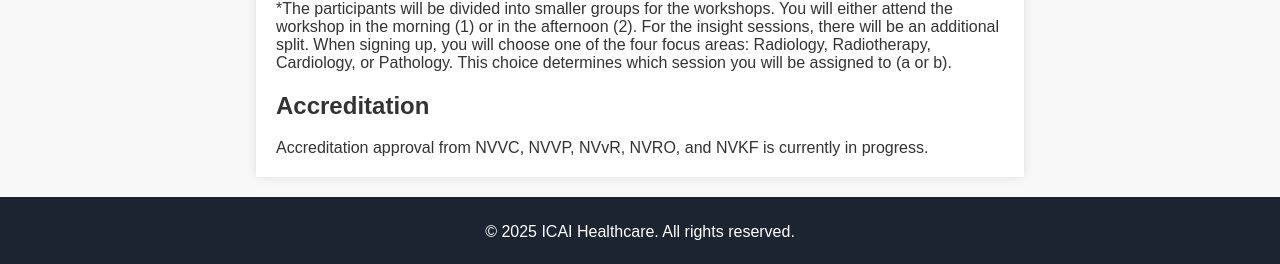
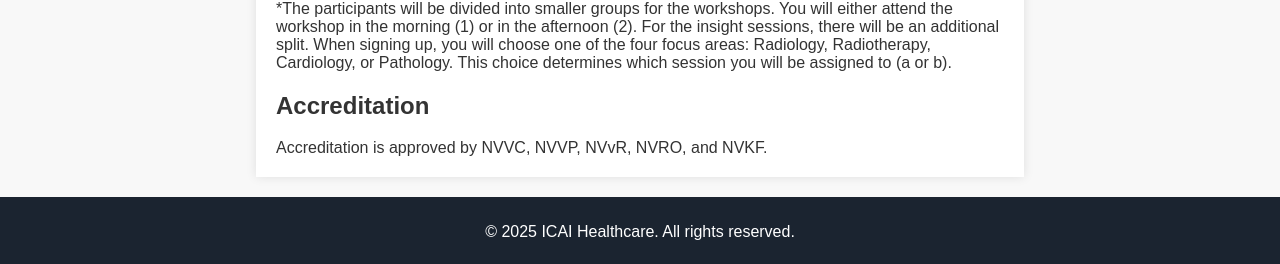
Before and after one commit to marliebesouw/marliebesouw.github.io, a Jekyll site: the page built from program.md, in a window 1280 px wide. Shown: the part 1912-2176 px from the top of the page. Built offline with Jekyll 4.4.1, drawn with Linux system fonts in a browser that asks for light colours.

Commit message:
accreditation details

```diff
--- a/program.md
+++ b/program.md
@@ -277,5 +277,5 @@ If you do not have a preference for a specific field (cardiology, pathology, rad
   This choice determines which session you will be assigned to (a or b).
 
   <h2>Accreditation</h2>
-  Accreditation approval from NVVC, NVVP, NVvR, NVRO, and NVKF is currently in progress.
+  Accreditation is approved by NVVC, NVVP, NVvR, NVRO, and NVKF.
 </div>
```
